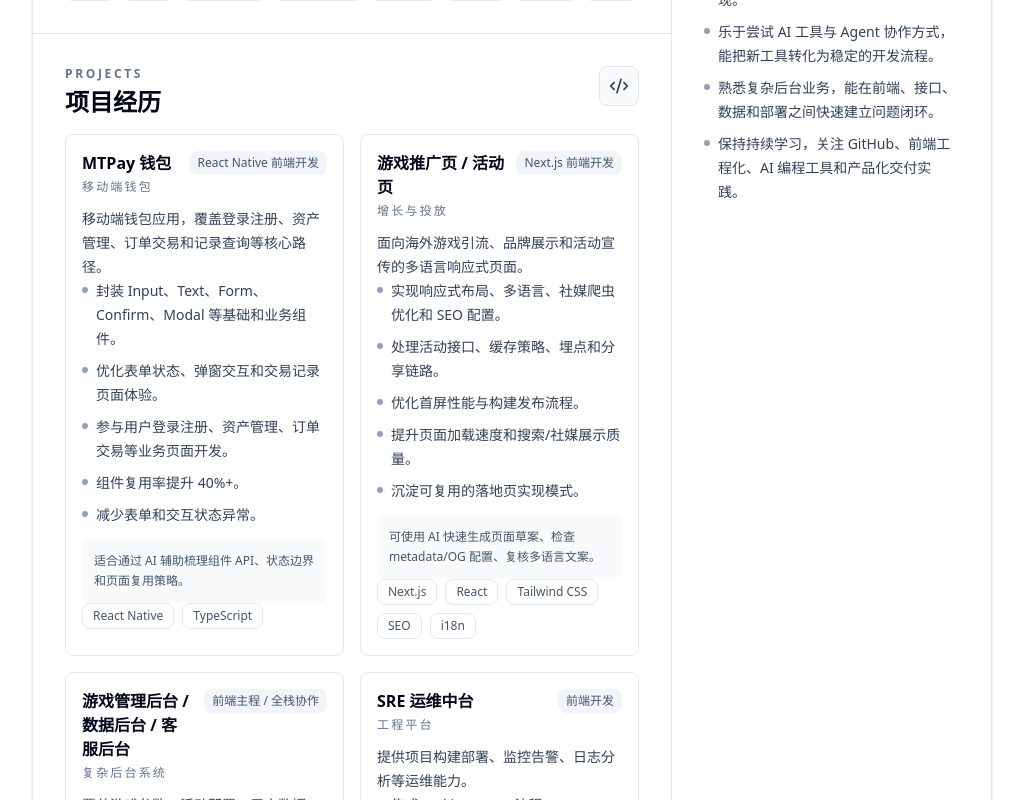
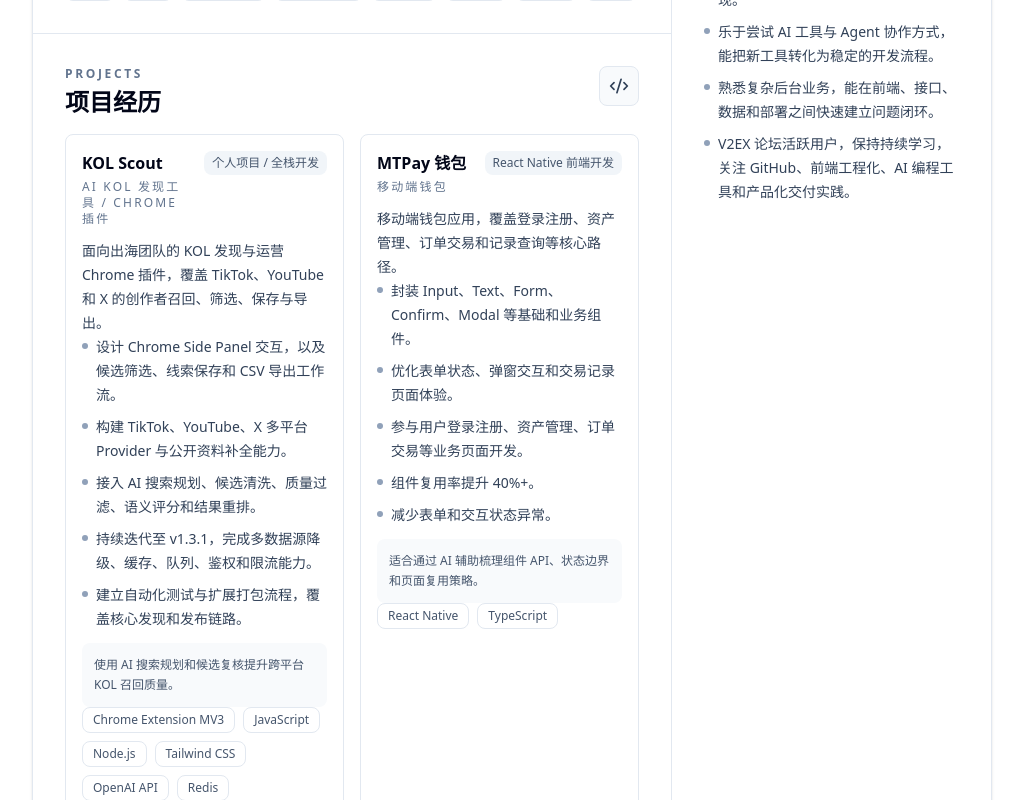
Before and after one commit to Panda2Chan/panchan.github.io, a Next.js app: page /resume in a window 1280 px wide. Shown: the part 2200-3000 px from the top of the page, without its empty margins (128-1151 px from the left). Built offline with nearby package versions, Linux system fonts and the light colour scheme.

Commit message:
feat: add community profile and kol scout project

```diff
--- a/src/app/resume/_data/resume.ts
+++ b/src/app/resume/_data/resume.ts
@@ -15,7 +15,7 @@ export const resumeData: ResumeData = {
       'Spec Driven Development',
     ],
     canonicalPath: '/resume',
-    lastUpdated: '2026-06-17',
+    lastUpdated: '2026-07-21',
   },
   profile: {
     name: '陈宣宏',
@@ -283,6 +283,32 @@ export const resumeData: ResumeData = {
   ],
   projects: [
     {
+      id: 'kol-scout',
+      name: 'KOL Scout',
+      category: 'AI KOL 发现工具 / Chrome 插件',
+      role: '个人项目 / 全栈开发',
+      technologies: [
+        'Chrome Extension MV3',
+        'JavaScript',
+        'Node.js',
+        'Tailwind CSS',
+        'OpenAI API',
+        'Redis',
+      ],
+      summary:
+        '面向出海团队的 KOL 发现与运营 Chrome 插件，覆盖 TikTok、YouTube 和 X 的创作者召回、筛选、保存与导出。',
+      responsibilities: [
+        '设计 Chrome Side Panel 交互，以及候选筛选、线索保存和 CSV 导出工作流。',
+        '构建 TikTok、YouTube、X 多平台 Provider 与公开资料补全能力。',
+        '接入 AI 搜索规划、候选清洗、质量过滤、语义评分和结果重排。',
+      ],
+      achievements: [
+        '持续迭代至 v1.3.1，完成多数据源降级、缓存、队列、鉴权和限流能力。',
+        '建立自动化测试与扩展打包流程，覆盖核心发现和发布链路。',
+      ],
+      aiRelevance: ['使用 AI 搜索规划和候选复核提升跨平台 KOL 召回质量。'],
+    },
+    {
       id: 'mtpay-wallet',
       name: 'MTPay 钱包',
       category: '移动端钱包',
@@ -357,7 +383,7 @@ export const resumeData: ResumeData = {
     '关注工程效率和交付确定性，习惯先明确需求、数据结构和验收标准再进入实现。',
     '乐于尝试 AI 工具与 Agent 协作方式，能把新工具转化为稳定的开发流程。',
     '熟悉复杂后台业务，能在前端、接口、数据和部署之间快速建立问题闭环。',
-    '保持持续学习，关注 GitHub、前端工程化、AI 编程工具和产品化交付实践。',
+    'V2EX 论坛活跃用户，保持持续学习，关注 GitHub、前端工程化、AI 编程工具和产品化交付实践。',
   ],
   print: {
     format: 'A4',
```
